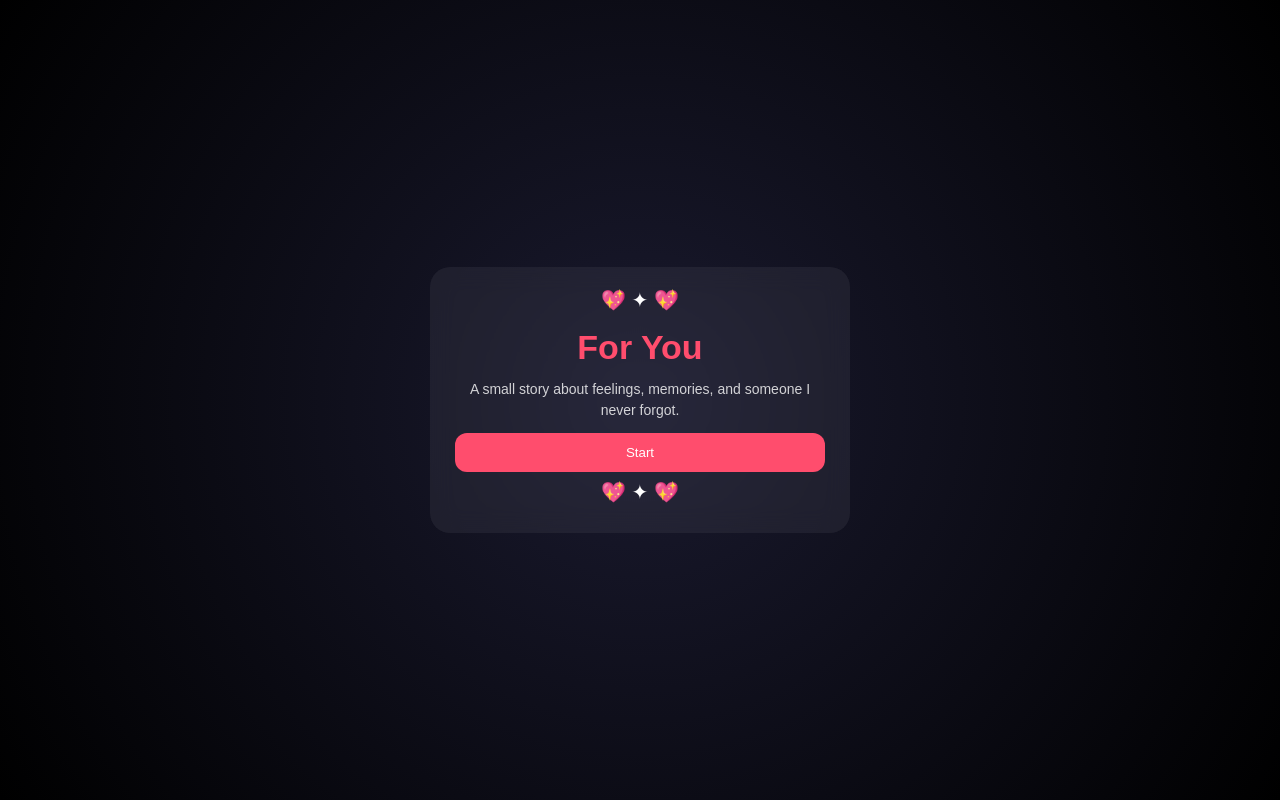
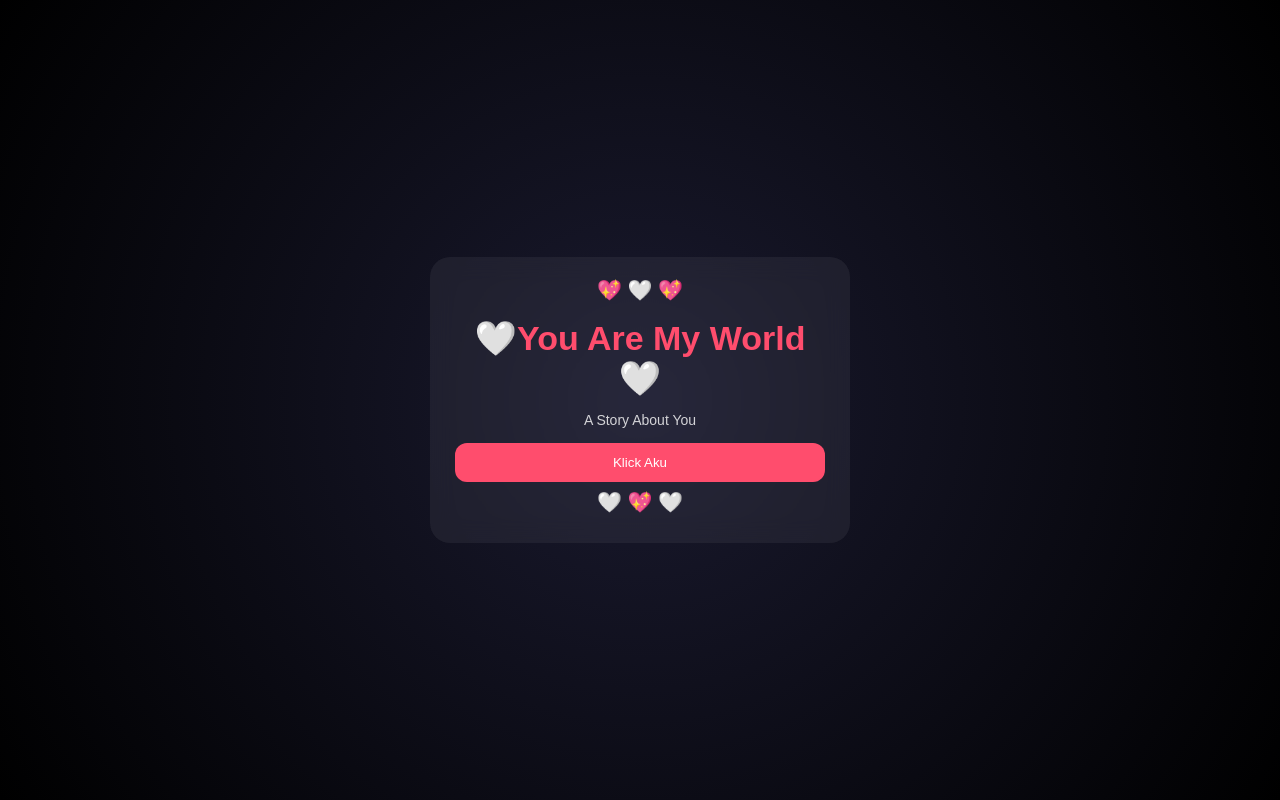
Before and after one commit to mlf167937-svg/Rauf, a Flask app: page / in a window 1280 px wide. Run offline with Flask 3, Linux system fonts and the light colour scheme.

Commit message:
Update index.html

```diff
--- a/templates/index.html
+++ b/templates/index.html
@@ -4,7 +4,7 @@
   <meta charset="UTF-8">
   <meta name="viewport" content="width=device-width, initial-scale=1.0">
 
-  <title>For You</title>
+  <title>For My Girl</title>
 
   <link rel="stylesheet" href="{{ url_for('static', filename='style.css') }}">
 </head>
@@ -16,26 +16,24 @@
   <source src="{{ url_for('static', filename='music.mp3') }}">
 </audio>
 
-<!-- 🌸 INTRO BOX (SIMETRIS) -->
+<!-- 💖 INTRO -->
 <div id="startScreen">
   <div class="box">
 
-    <div class="glow">💖 ✦ 💖</div>
+    <div class="glow">💖 🤍 💖</div>
 
-    <h1>For You</h1>
+    <h1> 🤍You Are My World🤍 </h1>
 
-    <p>
-      A small story about feelings, memories, and someone I never forgot.
-    </p>
+    <p>A Story About You</p>
 
-    <button id="klickBtn">Start</button>
+    <button id="klickBtn">Klick Aku</button>
 
-    <div class="glow">💖 ✦ 💖</div>
+    <div class="glow">🤍 💖 🤍</div>
 
   </div>
 </div>
 
-<!-- BACKGROUND HEART -->
+<!-- 💖 BACKGROUND -->
 <div id="bg"></div>
 
 <!-- STORY -->
```
